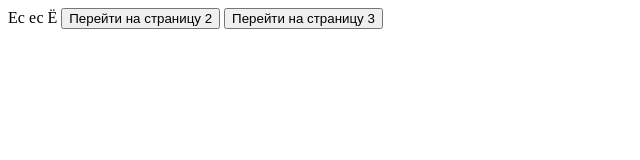
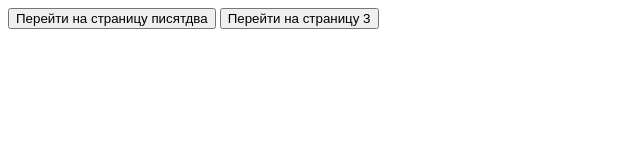
Before and after one commit to Ejj1Clown/Ejj1Clown1, a plain HTML site: page index.html in a window 1280 px wide. Shown: the full height of the page, 0-640 px from the left. Drawn offline with Linux system fonts and the light colour scheme.

Commit message:
Update index.html

```diff
--- a/index.html
+++ b/index.html
@@ -4,8 +4,7 @@
     <title>Заголовок страницы</title>
 </head>
 <body>
-    Ес ес Ё
-   <button onclick="window.location.href='V2.html'">Перейти на страницу 2</button>
+   <button onclick="window.location.href='V2.html'">Перейти на страницу писятдва</button>
 <button onclick="window.location.href='V3.html'">Перейти на страницу 3</button>
 </body>
 </html>
```
